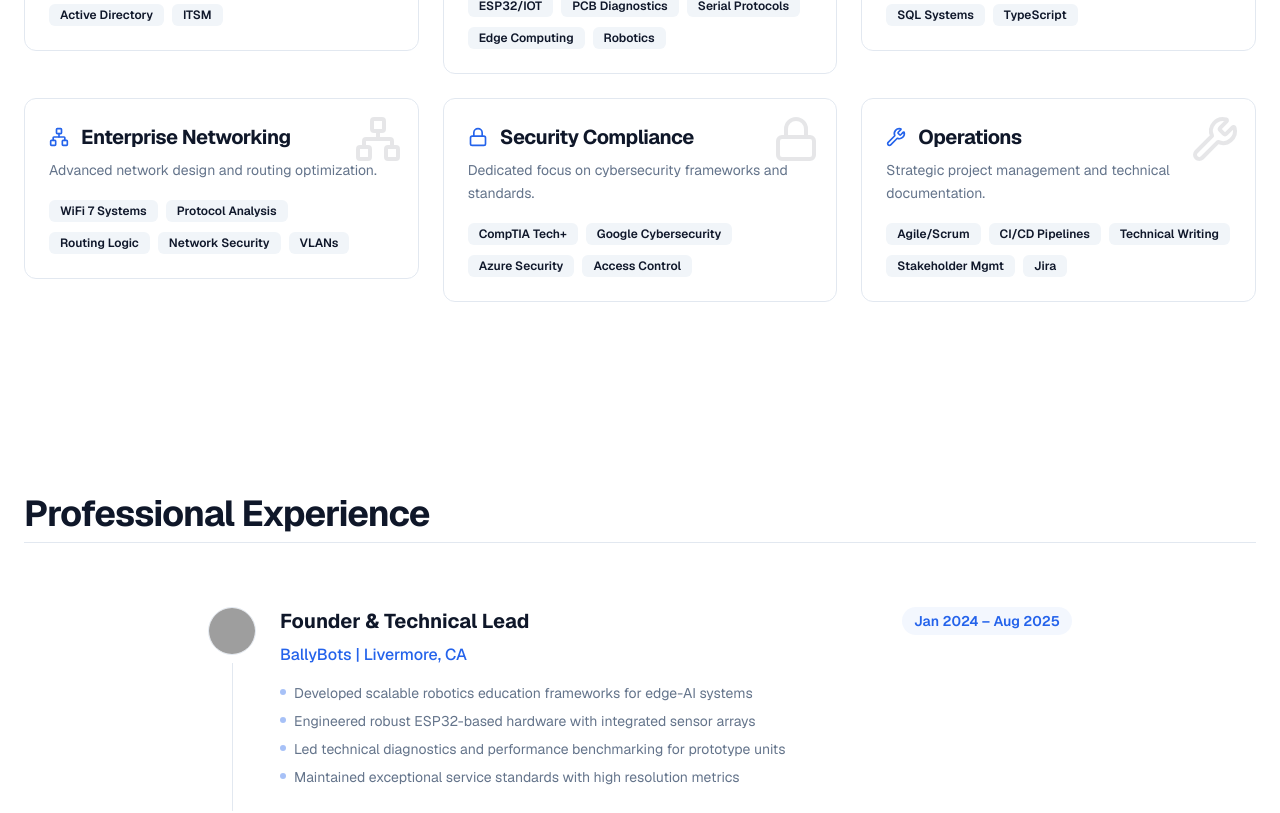
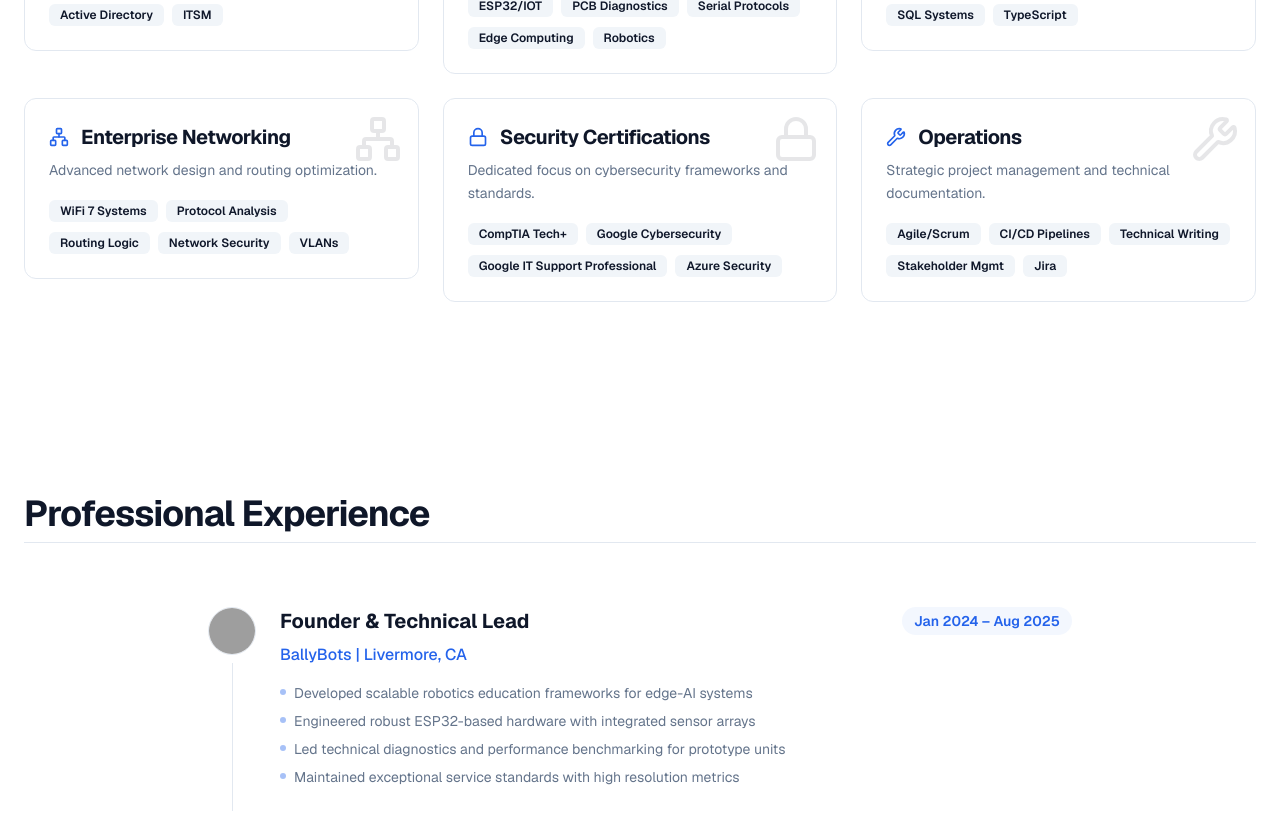
Before and after one commit to williamsokol/IT-Portfolio, a React (Vite) app: page / in a window 1280 px wide. Shown: the part 1280-2093 px from the top of the page. Built offline with nearby package versions, Linux system fonts and the light colour scheme; grey boxes are pictures that could not be loaded.

Commit message:
added links to certifications in skills section

```diff
--- a/src/App.tsx
+++ b/src/App.tsx
@@ -161,6 +161,7 @@ function App() {
       </Section>
 
       {/* Skills Section */}
+      {/* Skills Section */}
       <Section id="skills" title="Skills & Certifications" subtitle="Core competencies in enterprise-grade IT infrastructure and systems integration.">
         {(() => {
           const [expandedCard, setExpandedCard] = React.useState<string | null>(null);
@@ -245,8 +246,21 @@ function App() {
                                 className="flex gap-4 p-4 rounded-lg bg-secondary/30 hover:bg-secondary/50 transition-colors"
                               >
                                 <div className="w-2 h-2 rounded-full bg-primary mt-2 shrink-0" />
-                                <div>
-                                  <h4 className="font-bold text-lg mb-1">{skill.name}</h4>
+                                <div className="flex-1">
+                                  <div className="flex items-center justify-between gap-2">
+                                    <h4 className="font-bold text-lg mb-1">{skill.name}</h4>
+                                    {skill.url && (
+                                      <a
+                                        href={skill.url}
+                                        target="_blank"
+                                        rel="noopener noreferrer"
+                                        className="text-primary hover:text-primary/80 transition-colors"
+                                        onClick={(e) => e.stopPropagation()}
+                                      >
+                                        <ExternalLink className="w-4 h-4" />
+                                      </a>
+                                    )}
+                                  </div>
                                   <motion.p
                                     className="text-sm text-muted-foreground leading-relaxed"
                                     initial={{ opacity: 0 }}
@@ -724,7 +738,7 @@ function App() {
       <footer className="py-12 border-t border-border relative overflow-hidden bg-secondary/30">
         <div className="container mx-auto px-6 flex flex-col md:flex-row items-center justify-between gap-6 text-sm text-muted-foreground">
           <div className="flex items-center gap-2">
-            <Shield className="w-4 h-4 text-primary" />
+            <Globe className="w-4 h-4 text-primary" />
             <span className="font-medium text-foreground">William Sokol</span>
             <span className="opacity-50">| Infrastructure & Security Professional</span>
           </div>
--- a/src/data/skills-data.ts
+++ b/src/data/skills-data.ts
@@ -10,6 +10,7 @@ import {
 export interface Skill {
     name: string;
     detail: string;
+    url?: string;
 }
 
 export interface SkillCategory {
@@ -70,14 +71,30 @@ export const skillsData: Record<string, SkillCategory> = {
         ]
     },
     security: {
-    title: "Security Compliance",
+        title: "Security Certifications",
         icon: Lock,
         description: "Dedicated focus on cybersecurity frameworks and standards.",
         skills: [
-      { name: 'CompTIA Tech+', detail: 'Certified in fundamental IT support, hardware troubleshooting, and technical problem-solving.' },
-      { name: 'Google Cybersecurity', detail: 'Comprehensive training in threat detection, security operations, and incident response procedures.' },
-      { name: 'Azure Security', detail: 'Cloud security best practices, identity management, and Azure security center configuration.' },
-      { name: 'Access Control', detail: 'Implementation of role-based access control, authentication systems, and authorization frameworks.' }
+            {
+                name: 'CompTIA Tech+',
+                detail: 'Certified in fundamental IT support, hardware troubleshooting, and technical problem-solving.',
+                url: 'https://www.credly.com/badges/ea8e2b0f-f5ef-463d-9263-81974372b11f/public_url' // Replace with your actual badge URL
+            },
+            {
+                name: 'Google Cybersecurity',
+                detail: 'Comprehensive training in threat detection, security operations, and incident response procedures.',
+                url: 'https://coursera.org/share/c32e248d166a1420e03efe3b63843555' // Replace with your actual cert URL
+            },
+            {
+                name: 'Google IT Support Professional',
+                detail: 'Foundational training in network protocols, system administration, OS management, and end-to-end hardware troubleshooting.',
+                url: 'https://coursera.org/share/f0848ba21452f59c46feaa084014611f'
+            },
+            {
+                name: 'Azure Security',
+                detail: 'Cloud security best practices, identity management, and Azure security center configuration.',
+                url: 'https://learn.microsoft.com/api/credentials/share/en-us/williamsokol-8877/9E78D816A1C8556A?sharingId=B526F8672CCDB3F4' // Replace with your actual cert URL
+            },
         ]
     },
     operations: {
```
Lines whose indentation alone changed are shown as unchanged.
